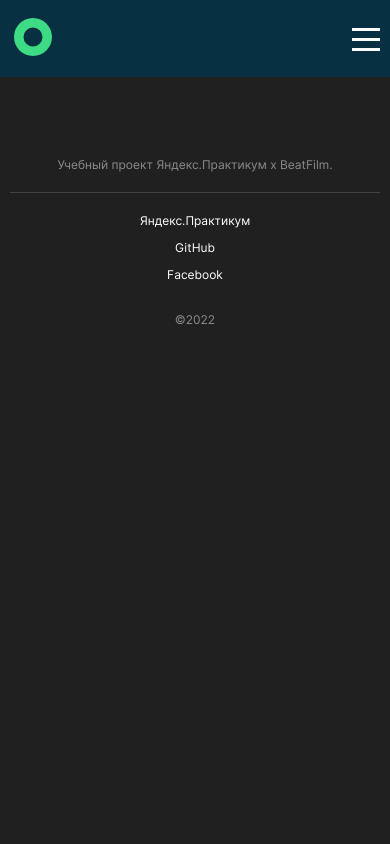
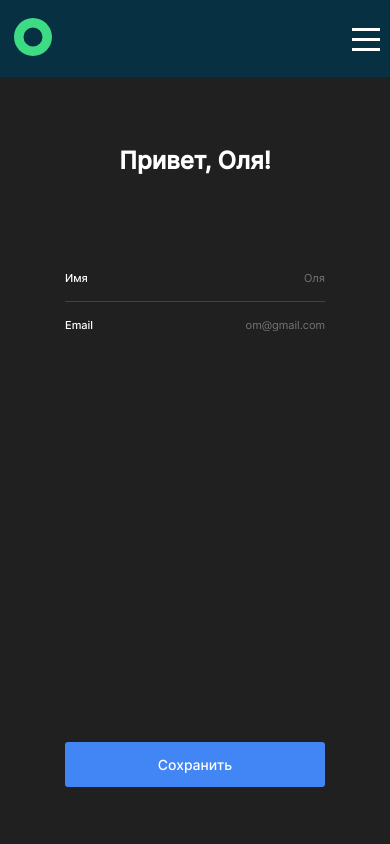
Before and after one commit to Olga-Mishareva/movies-explorer-frontend, a React (Create React App) app in the folder movies-explorer/: page /profile in a window 390 px wide. Shown: the top 844 px of the page. Built offline with nearby package versions, Linux system fonts and the light colour scheme.

Commit message:
feat: add profile

```diff
--- a/movies-explorer/src/components/App/App.js
+++ b/movies-explorer/src/components/App/App.js
@@ -3,6 +3,8 @@ import Header from '../Header/Header';
 import Main from '../Main/Main';
 import Footer from '../Footer/Footer';
 import Movies from '../Movies/Movies';
+import SavedMovies from '../SavedMovies/SavedMovies';
+import Profile from '../Profile/Profile';
 import './App.css';
 
 function App() {
@@ -13,8 +15,8 @@ function App() {
       <Routes>
         <Route exact path='/' element={<Main />}/>
         <Route path='/movies' element={<Movies />}/>
-        <Route path='/saved-movies'/>
-        <Route path='/profile'/>
+        <Route path='/saved-movies' element={<SavedMovies />}/>
+        <Route path='/profile' element={<Profile />}/>
         <Route path='/signup'/>
         <Route path='/signin'/>
 
--- a/movies-explorer/src/components/Profile/Profile.css
+++ b/movies-explorer/src/components/Profile/Profile.css
@@ -0,0 +1,156 @@
+.profile {
+  min-height: calc(100vh - 74px - 144px);
+  padding: 74px 0 70px;
+  display: flex;
+  flex-direction: column;
+  align-items: center;
+  justify-content: space-between;
+}
+
+@media screen and (max-width: 767px) {
+  .profile {
+    min-height: calc(100vh - 74px - 54vh);
+    padding: 25vh 0 29vh;
+  }
+}
+
+@media screen and (max-width: 480px) {
+  .profile {
+    min-height: calc(100vh - 74px - 130px);
+    padding: 70px 0 40px;
+  }
+}
+
+.profile__form {
+  display: flex;
+  flex-direction: column;
+  align-items: center;
+}
+
+.profile__greeting {
+  margin: 0 0 123px;
+}
+
+@media screen and (max-width: 767px) {
+  .profile__greeting {
+    margin: 0 0 96px;
+  }
+}
+
+@media screen and (max-width: 480px) {
+  .profile__greeting{
+    margin: 0 0 80px;
+  }
+}
+
+.profile__label {
+  min-width: 410px;
+  min-height: 46px;
+  display: flex;
+  flex-direction: row;
+  justify-content: space-between;
+  align-items: center;
+  font-weight: 500;
+  font-size: 11px;
+  line-height: 14px;
+}
+
+@media screen and (max-width: 480px) {
+  .profile__label{
+    min-width: 260px;
+  }
+}
+
+.profile__label_type_name {
+  border-bottom: 1px solid #424242;
+}
+
+.profile__input {
+  padding: 0;
+  min-width: 80%;
+  text-align: end;
+  color: #FFFFFF;
+  border: none;
+  background-color: transparent;
+  font-weight: 400;
+  outline: none;
+}
+
+.profile__input_type_name:disabled {
+  /* color: #FFFFFF; */
+}
+
+.profile__edit-container {
+  width: 410px;
+  height: 80px;
+  /* margin-top: calc(100vh - 468px - 70px); */
+  display: flex;
+  flex-direction: column;
+  align-items: center;
+  justify-content: end;
+}
+
+@media screen and (max-width: 480px) {
+  .profile__edit-container{
+    width: 260px;
+  }
+}
+
+.profile__error {
+  display: block;
+  color: #EE3465;
+  font-weight: 400;
+  font-size: 11px;
+  line-height: 14px;
+  margin-bottom: 20px;
+}
+
+.profile__error_invisible {
+  display: none;
+}
+
+.profile__button {
+  border: none;
+  color: #FFFFFF;
+  background-color: transparent;
+  padding: 8px;
+  font-weight: 500;
+  font-size: 13px;
+  line-height: 16px;
+}
+
+.profile__button_type_submit {
+  font-size: 14px;
+  background-color: #4285F4;
+  width: 100%;
+  height: 45px;
+  padding: 0;
+  border-radius: 3px;
+  transition: opacity .2s ease-in;
+}
+
+.profile__button_type_submit:hover {
+  cursor: pointer;
+  opacity: .7;
+}
+
+.profile__button_type_submit:disabled {
+  cursor: auto;
+  background-color: #DADADA;
+  opacity: 1;
+  color: #8B8B8B;
+}
+
+.profile__button_type_edit {
+  font-weight: 400;
+
+}
+
+.profile__button_type_exit {
+  color: #EE3465;
+}
+
+
+.profile__button_invisible {
+  display: none;
+}
--- a/movies-explorer/src/components/Profile/Profile.js
+++ b/movies-explorer/src/components/Profile/Profile.js
@@ -0,0 +1,28 @@
+import './Profile.css';
+
+function Profile() {
+  return (
+    <section className='profile'>
+      <form className='profile__form' name='profile' id='profile'>
+        <h2 className='profile__greeting'>Привет, Оля!</h2>
+        <label className='profile__label profile__label_type_name'>Имя
+          <input className='profile__input profile__input_type_name' type='text' value={''} placeholder='Оля'
+            required minLength="2" maxLength="30" disabled={false}></input>
+        </label>
+        <label className='profile__label profile__label_type_email'>Email
+          <input className='profile__input profile__input_type_email' type='email' value={''} placeholder='om@gmail.com'
+            required disabled={false}></input>
+        </label>
+      </form>
+      <div className='profile__edit-container'>
+        <span className='profile__error profile__error_invisible'>При обновлении профиля произошла ошибка.</span>
+        <button className='profile__button profile__button_type_submit profile__button_' type='submit' form='profile' disabled={false}>Сохранить</button>
+        <button className='profile__button profile__button_type_edit profile__button_invisible' type='button'>Редактировать</button>
+        <button className='profile__button profile__button_type_exit profile__button_invisible' type='button'>Выйти из аккаунта</button>
+      </div>
+
+    </section>
+  );
+}
+
+export default Profile;
```
